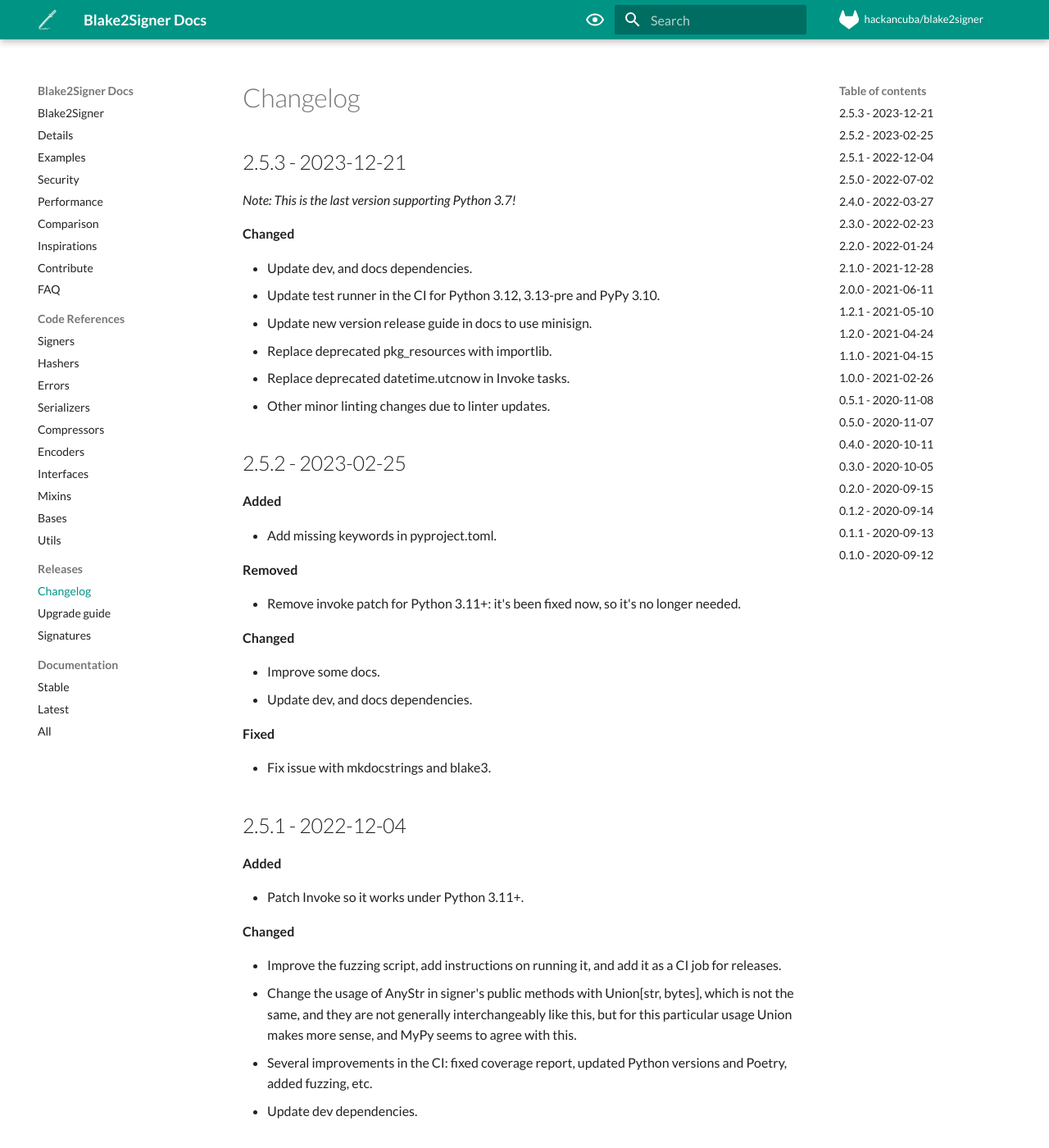
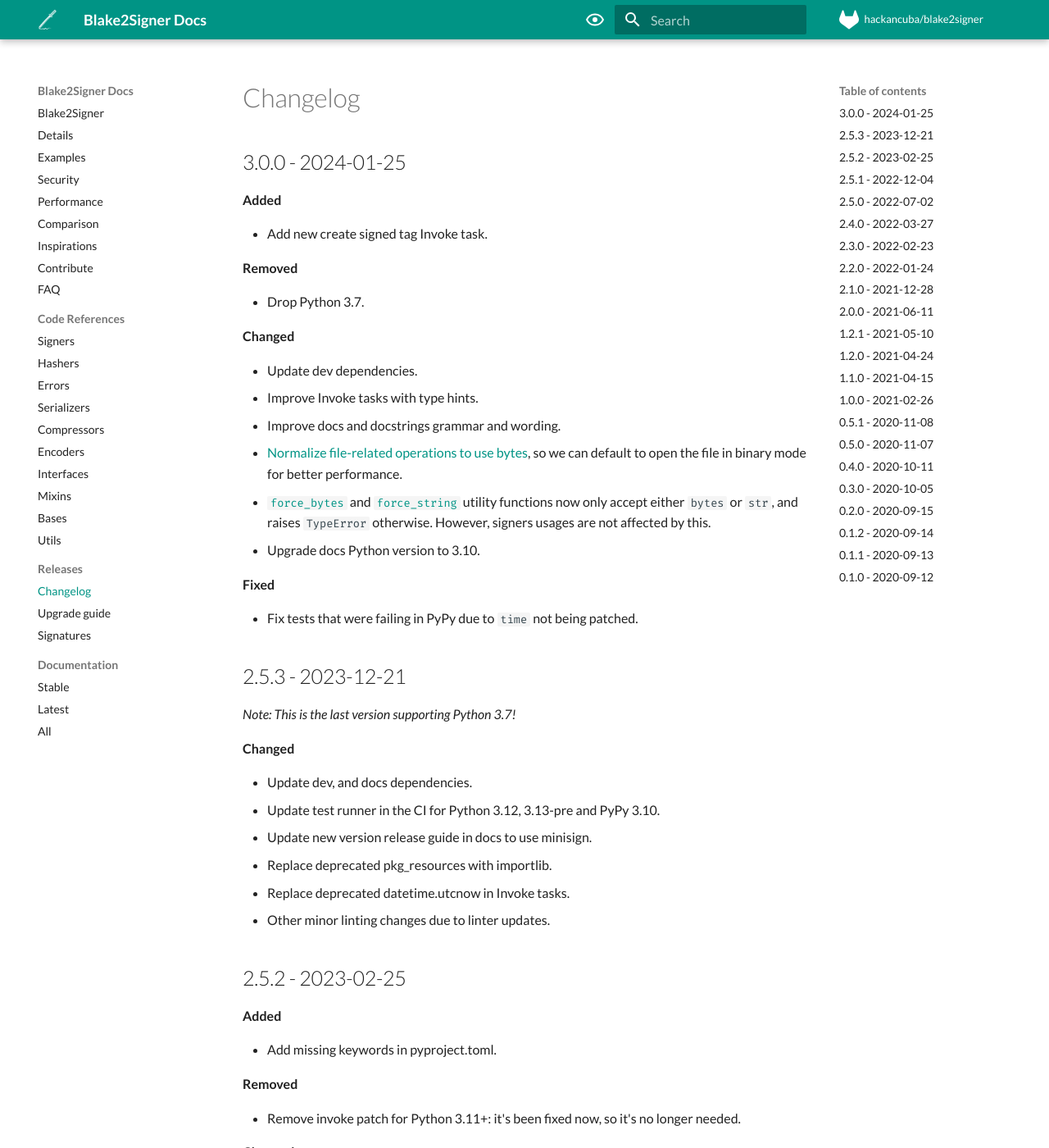
Before and after one commit to HacKanCuBa/blake2signer, an MkDocs documentation site: the page built from docs/docs/changelog.md, in a window 1280 px wide and 1400 px high. Shown: the whole window at 82% size. Built offline with MkDocs 1.6.1 and Material for MkDocs 9.7.7, drawn with Linux system fonts in a browser that asks for light colours; comment, search, counter and statistics services are not loaded; some of the changed text lies outside the part shown.

Commit message:
:bookmark: Bump version to v3.0.0

```diff
--- a/blake2signer/__init__.py
+++ b/blake2signer/__init__.py
@@ -33,7 +33,7 @@
 from .signers import Blake2Signer
 from .signers import Blake2TimestampSigner
 
-__version__ = '2.5.3'
+__version__ = '3.0.0'
 
 __all__ = (
     'errors',
--- a/changelog.d/20231222_200659_hackan.rst
+++ /dev/null
@@ -1,4 +0,0 @@
-.. Changed
-.. -------
-..
-.. - Improve docs and docstrings grammar and wording.
--- a/changelog.d/20231223_182317_hackan.rst
+++ /dev/null
@@ -1,4 +0,0 @@
-.. Added
-.. -----
-..
-.. - Add new create signed tag Invoke task.
--- a/changelog.d/20231223_192256_hackan.rst
+++ /dev/null
@@ -1,4 +0,0 @@
-.. Changed
-.. -------
-..
-.. - Improve Invoke tasks with type hints.
--- a/changelog.d/20231224_163250_hackan_change_file_methods.rst
+++ /dev/null
@@ -1,4 +0,0 @@
-Changed
--------
-
-- Normalize file-related operations to use bytes, so we can default to open the file in binary mode for better performance.
--- a/changelog.d/20231226_160123_hackan.rst
+++ /dev/null
@@ -1,4 +0,0 @@
-Changed
--------
-
-- `force_bytes` and `force_string` utility functions now only accept either `bytes` or `str`, and raises `TypeError` otherwise. However, signers usages are not affected by this.
--- a/changelog.d/20231226_200543_hackan.rst
+++ /dev/null
@@ -1,4 +0,0 @@
-Changed
--------
-
-- Upgrade docs Python version to 3.10.
--- a/changelog.d/20231226_203351_hackan.rst
+++ /dev/null
@@ -1,4 +0,0 @@
-Fixed
------
-
-- Fix tests that were failing in PyPy due to `time` not being patched.
--- a/docs/docs/changelog.md
+++ b/docs/docs/changelog.md
@@ -1,4 +1,27 @@
 # Changelog
+
+## 3.0.0 - 2024-01-25
+
+**Added**
+
+- Add new create signed tag Invoke task.
+
+**Removed**
+
+- Drop Python 3.7.
+
+**Changed**
+
+- Update dev dependencies.
+- Improve Invoke tasks with type hints.
+- Improve docs and docstrings grammar and wording.
+- [Normalize file-related operations to use bytes](performance.md#the-same-goes-for-files), so we can default to open the file in binary mode for better performance.
+- [`force_bytes`](utils.md#blake2signer.utils.force_bytes) and [`force_string`](utils.md#blake2signer.utils.force_string) utility functions now only accept either `bytes` or `str`, and raises `TypeError` otherwise. However, signers usages are not affected by this.
+- Upgrade docs Python version to 3.10.
+
+**Fixed**
+
+- Fix tests that were failing in PyPy due to `time` not being patched.
 
 ## 2.5.3 - 2023-12-21
 
@@ -41,7 +64,7 @@
 **Changed**
 
 - Improve the fuzzing script, add instructions on running it, and add it as a CI job for releases.
-- Change the usage of AnyStr in signer's public methods with Union[str, bytes], which is not the same, and they are not generally interchangeably like this, but for this particular usage Union makes more sense, and MyPy seems to agree with this.
+- Change the usage of `AnyStr` in signer's public methods with `Union[str, bytes]`, which is not the same, and they are not generally interchangeably like this, but for this particular usage Union makes more sense, and MyPy seems to agree with this.
 - Several improvements in the CI: fixed coverage report, updated Python versions and Poetry, added fuzzing, etc.
 - Update dev dependencies.
 
--- a/pyproject.toml
+++ b/pyproject.toml
@@ -1,6 +1,6 @@
 [tool.poetry]
 name = "blake2signer"
-version = "2.5.3"
+version = "3.0.0"
 description = "A library to use BLAKE in keyed hashing mode to sign and verify signed data"
 authors = ["HacKan <hackan@gmail.com>"]
 license = "MPL-2.0"
```
Also changed, not shown: changelog.d/20231224_024504_hackan_HEAD.rst (deleted, +0 -9 lines), docs/docs/upgrade.md (+9 -0 lines), CHANGELOG.rst.
